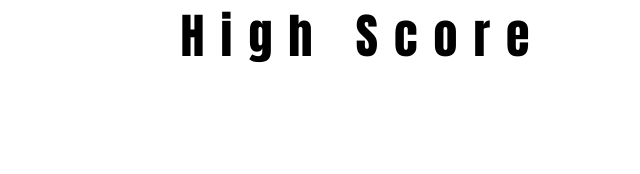
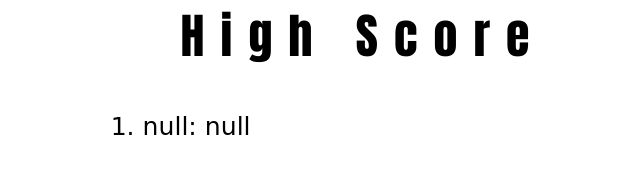
Before and after one commit to moonjunsain/code-quiz, a plain HTML site: page assets/html/highScore.html in a window 1280 px wide. Shown: the whole page, without its empty margins (277-917 px from the left). Drawn offline with Linux system fonts and the light colour scheme.

Commit message:
added selectors in high score script

```diff
--- a/assets/css/highScoreStyle.css
+++ b/assets/css/highScoreStyle.css
@@ -2,7 +2,6 @@
     margin: 0;
     padding: 0;
     box-sizing: border-box;
-    font-family: Impact, Arial, Helvetica, sans-serif;
 }
 
 header {
@@ -10,4 +9,20 @@ header {
     justify-content: center;
     letter-spacing: 1rem;
     font-size: 150%;
+    font-family: Impact, Arial, Helvetica, sans-serif;
 }
+
+main ol {
+    display: flex;
+    justify-content: center;
+    position: relative;
+    left: -13vw;
+    margin-top: 4vh;
+    font-size: 157%;
+    font-family: cursive, Arial, sans-serif;
+}
+
+main ol li {
+    margin-top: 1vh;
+    margin-bottom: 1vh;
+}
--- a/assets/js/highScoreScript.js
+++ b/assets/js/highScoreScript.js
@@ -1,5 +1,9 @@
+// retrieves data from local storage
 var initials = localStorage.getItem('initials');
 var scores = localStorage.getItem('score');
 
-console.log(initials);
-console.log(scores);
+// selectors
+var ranking = document.querySelector("#ranks");
+var lists = document.createElement("li");
+lists.textContent = initials + ": " + scores;
+ranking.appendChild(lists);
```
Also changed, not shown: assets/js/script.js (+4 -3 lines).
